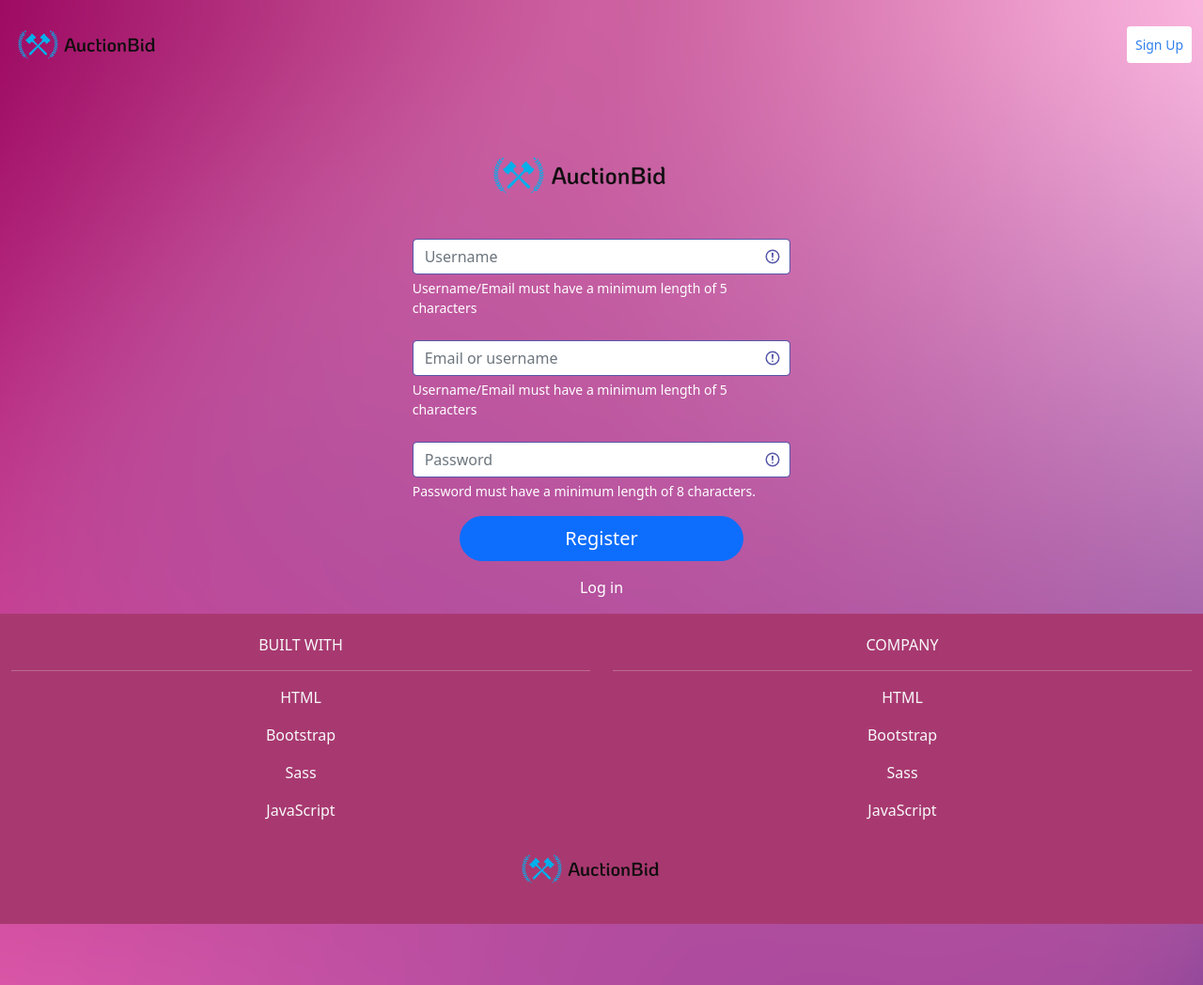
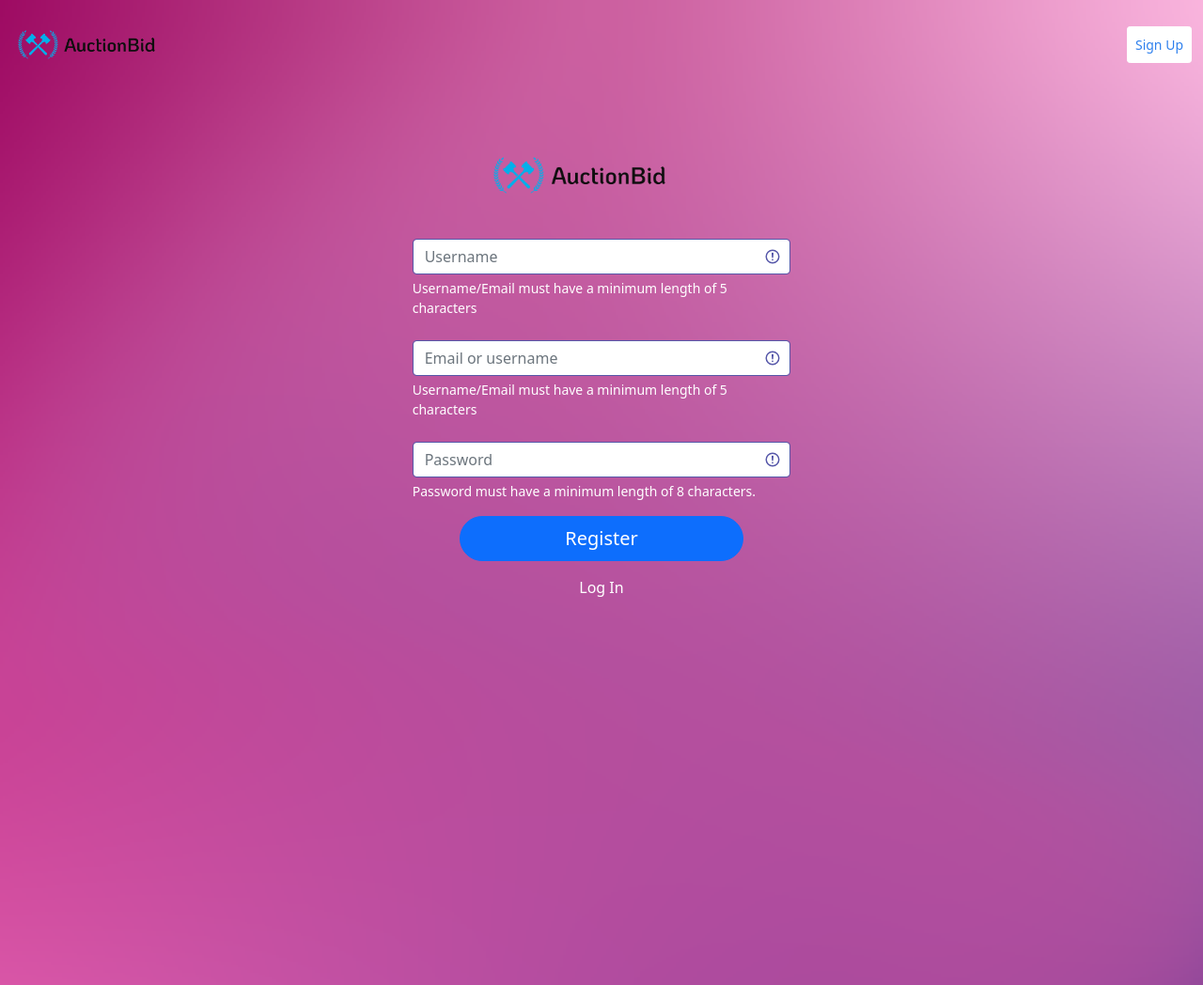
Before and after one commit to Sugal99/Semester-Project-2, a website: page register.html in a window 1280 px wide. Shown: the whole page at 94% size. Drawn offline with nearby package versions, Linux system fonts and the light colour scheme.

Commit message:
Last Push

```diff
--- /dev/null
+++ b/js/posts/redirects.js
@@ -0,0 +1,10 @@
+document.addEventListener("DOMContentLoaded", function () {
+  // Select the button by its ID
+  const registerButton = document.getElementById("registerButton");
+
+  // Add a click event listener to the button
+  registerButton.addEventListener("click", function () {
+    // Redirect to the login page
+    window.location.href = "/login.html";
+  });
+});
--- a/register.html
+++ b/register.html
@@ -105,62 +105,32 @@
             Password must have a minimum length of 8 characters.
           </div>
         </div>
-
         <div
           class="container d-flex align-items-center justify-content-center col-lg-4 col-xxl-2"
         >
           <button
             type="submit"
             class="w-75 rounded-5 btn btn-primary btn-lg mt-3 rounded-pill"
-            value="Register"
+            value="Login"
+            id="registerButton"
           >
             Register
           </button>
         </div>
-
         <div>
-          <a href="/login.html">
+          <a href="login.html">
             <span
-              class="loginLink d-flex align-items-center justify-content-center m-3 text-secondary"
-              >Log in</span
+              class="registerLink d-flex align-items-center justify-content-center m-3 text-secondary"
             >
+              Log In
+            </span>
           </a>
         </div>
       </form>
     </main>
 
-    <footer class="container-fluid text-light py-4 text-center bg-warning">
-      <div class="row">
-        <!-- Built with section -->
-        <div class="col-md-6">
-          <h6 class="text-uppercase">Built with</h6>
-          <hr />
-          <p>HTML</p>
-          <p>Bootstrap</p>
-          <p>Sass</p>
-          <p>JavaScript</p>
-        </div>
-
-        <!-- Company section -->
-        <div class="col-md-6">
-          <h6 class="text-uppercase">Company</h6>
-          <hr />
-          <p>HTML</p>
-          <p>Bootstrap</p>
-          <p>Sass</p>
-          <p>JavaScript</p>
-        </div>
-      </div>
-
-      <!-- Logo section -->
-      <div class="row">
-        <div class="col text-center">
-          <img src="/images/websiteLogo.png" class="logo" />
-        </div>
-      </div>
-    </footer>
-
     <script src="/js/posts/register.js"></script>
     <script src="/js/posts/nav.js"></script>
+    <script src="/js/posts/redirects.js"></script>
   </body>
 </html>
```
Also changed, not shown: login.html (+2 -2 lines).
